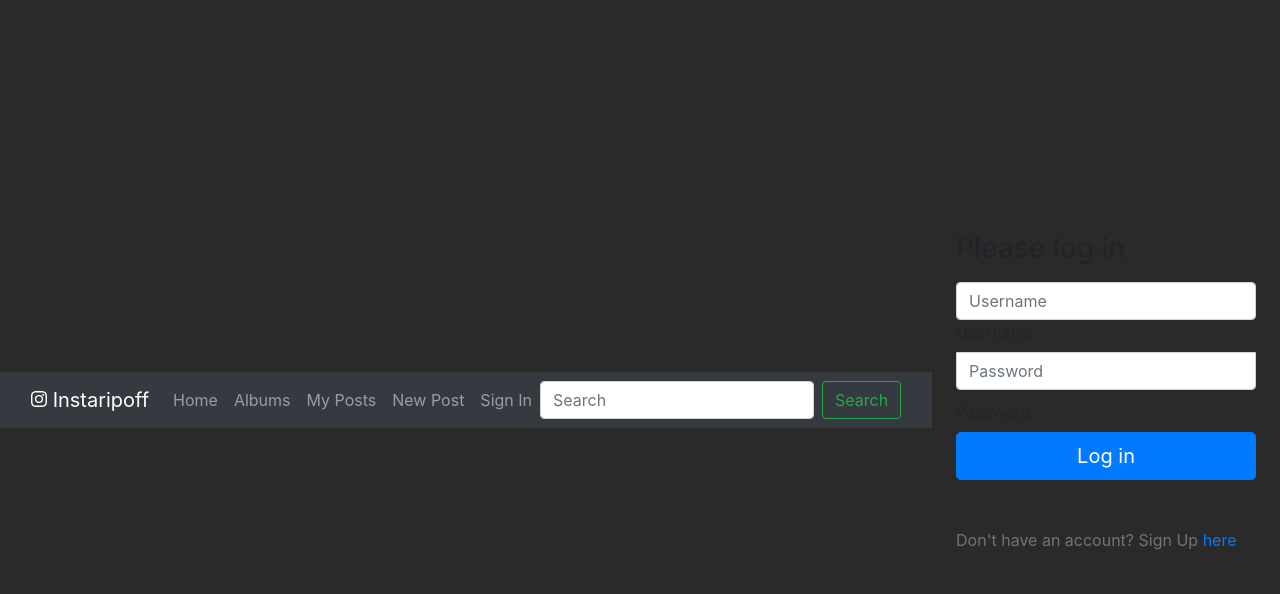
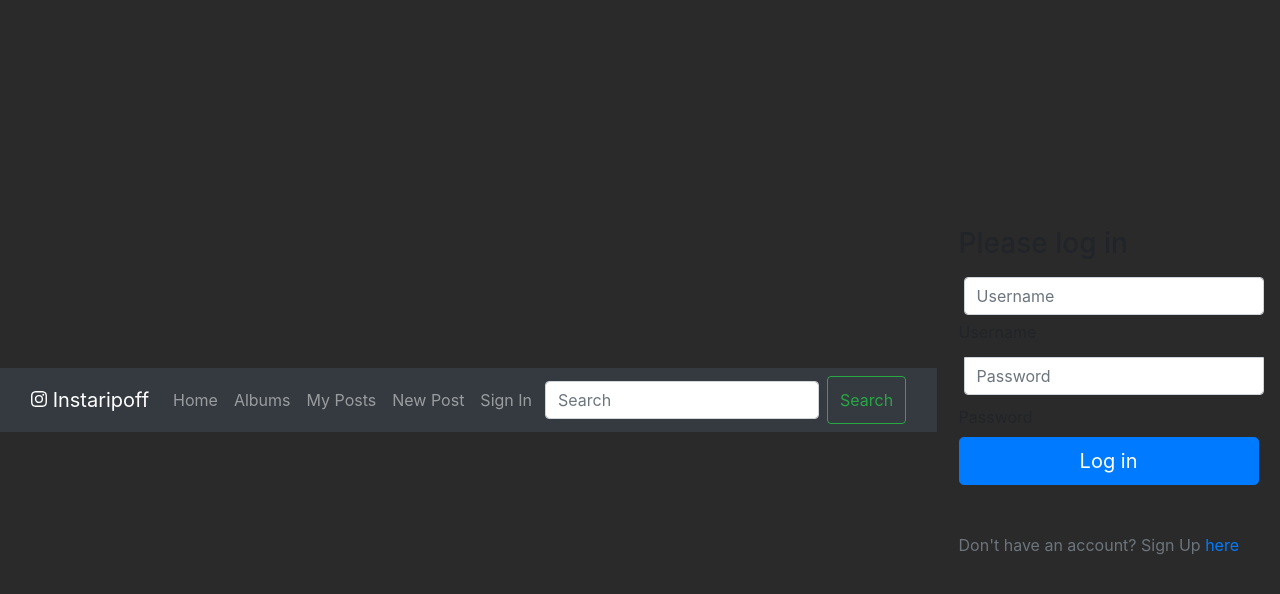
Before and after one commit to JALeicher/Project2, a Django app: page /login in a window 1280 px wide. Shown: the top 594 px of the page. Run offline with Django 3.2, Linux system fonts and the light colour scheme; some libraries are stand-ins or nearby versions.

Commit message:
Some mild styling
In my next commit the thing will look like a real website. I just gotta claw my way past those damn password fields.

```diff
--- a/Project2/pictureApp/Styles/picApp/signIn.css
+++ b/Project2/pictureApp/Styles/picApp/signIn.css
@@ -36,3 +36,8 @@
   border-top-left-radius: 0;
   border-top-right-radius: 0;
 }
+
+input {
+  width: 300px;
+  margin: 5px;
+}
--- a/Project2/pictureApp/forms/forms.py
+++ b/Project2/pictureApp/forms/forms.py
@@ -1,14 +1,20 @@
 from django import forms
 from django.contrib.auth.forms import UserCreationForm
 from django.contrib.auth.models import User
+from django.forms import widgets
 
+fieldCSS = 'width: 300px; margin: 5px;'
 
 class SignUpForm(UserCreationForm):
-    email = forms.EmailField(required=True)
+    email = forms.EmailField(required=True, widget=forms.EmailInput(attrs={'placeholder' :'something@somewhere.foo', 'style' : fieldCSS}))
 
     class Meta:
         model = User
         fields = ('username', 'email', 'password1', 'password2', )
+        widgets = {
+            'username': forms.TextInput(attrs={'style' : fieldCSS}),
+            'password1': forms.TextInput(attrs={'style' : fieldCSS}),
+        }
 
     def save(self, commit: bool = True):
         user = super(SignUpForm, self).save(commit=False)
--- a/Project2/pictureApp/templates/picApp/signUp.html
+++ b/Project2/pictureApp/templates/picApp/signUp.html
@@ -19,7 +19,9 @@
 {% block body %}
     <form method="POST">
         {% csrf_token %}
+        <div style="color: white; padding: 10px;">
         {{ signUpForm }}
+        </div>
         <button type="submit" class="btn btn-primary" onclick="matchPassword">Submit</button>
     </form>
 {% endblock %}
```
